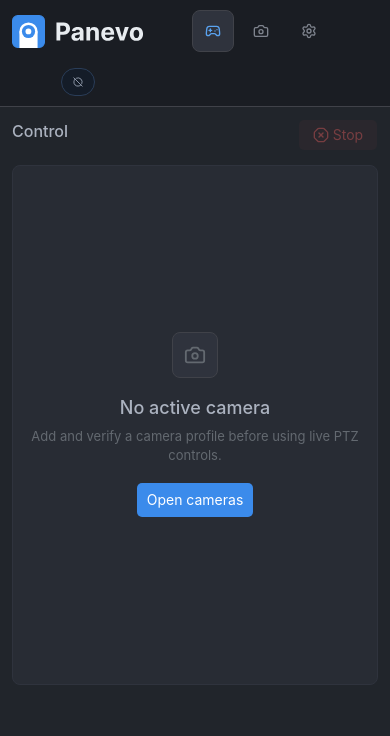
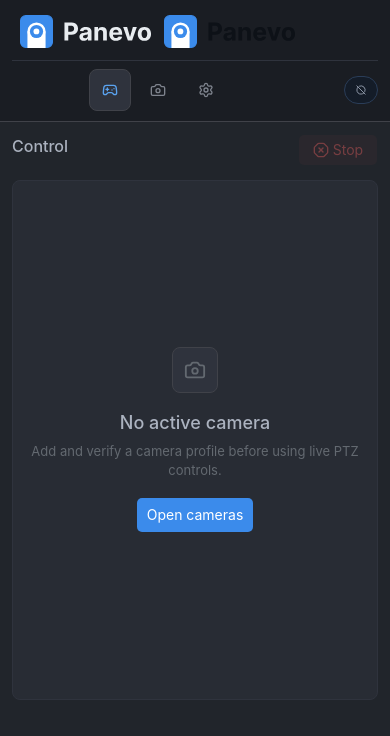
Before and after one commit to dutchdronesquad/panevo, a React (Vite) app: page / in a window 390 px wide. Shown: the top 736 px of the page. Built offline with nearby package versions, Linux system fonts and the light colour scheme.

Commit message:
feat: Update AppSidebar with new branding assets and improve layout styles

```diff
--- a/src/renderer/components/shell/AppSidebar.tsx
+++ b/src/renderer/components/shell/AppSidebar.tsx
@@ -12,7 +12,8 @@ import {
   TooltipTrigger,
 } from "@/renderer/components/ui/tooltip";
 import panevoIcon from "@/assets/brand/panevo-icon-color.svg";
-import panevoLogo from "@/assets/brand/panevo-logo-color-darkbg.svg";
+import panevoLogoDark from "@/assets/brand/panevo-logo-color-darkbg.svg";
+import panevoLogoLight from "@/assets/brand/panevo-logo-color-lightbg.svg";
 import type { CameraConnectionStatus, CameraProfile } from "../../types/camera";
 
 export type AppView = "control" | "cameras" | "settings";
@@ -90,9 +91,19 @@ export const AppSidebar = ({
   return (
     <aside className="sidebar">
       <div className="brand-row sidebar-brand">
-        <img className="brand-logo-full" src={panevoLogo} alt="Panevo" />
+        <img
+          className="brand-logo-full brand-logo-full--dark"
+          src={panevoLogoDark}
+          alt="Panevo"
+        />
+        <img
+          className="brand-logo-full brand-logo-full--light"
+          src={panevoLogoLight}
+          alt="Panevo"
+        />
         <img className="brand-logo-icon" src={panevoIcon} alt="Panevo" />
       </div>
+      <div className="sidebar-separator" />
 
       <nav className="sidebar-nav" aria-label="Panevo views">
         {navBtn("control", <Gamepad2 size={16} />, "Control")}
--- a/src/renderer/styles.css
+++ b/src/renderer/styles.css
@@ -244,8 +244,8 @@ button {
 
 .sidebar {
   display: grid;
-  grid-template-rows: auto auto 1fr auto;
-  gap: 20px;
+  grid-template-rows: auto auto auto 1fr auto;
+  row-gap: 8px;
   height: 100vh;
   overflow: hidden;
   border-right: 1px solid var(--panevo-border-strong);
@@ -255,7 +255,8 @@ button {
 
 .sidebar-brand {
   align-items: center;
-  min-height: 40px;
+  min-height: 42px;
+  padding: 0 8px;
 }
 
 .sidebar-brand h1 {
@@ -268,6 +269,12 @@ button {
 .sidebar-nav {
   display: grid;
   gap: 4px;
+}
+
+.sidebar-separator {
+  height: 1px;
+  background: var(--panevo-border-subtle);
+  margin: 2px 8px;
 }
 
 .sidebar-nav-button {
@@ -417,8 +424,20 @@ button {
 
 .brand-logo-full {
   display: block;
-  width: 150px;
+  width: 156px;
   height: auto;
+}
+
+.brand-logo-full--light {
+  display: none;
+}
+
+:root[data-theme="light"] .brand-logo-full--dark {
+  display: none;
+}
+
+:root[data-theme="light"] .brand-logo-full--light {
+  display: block;
 }
 
 .brand-logo-icon {
@@ -1826,7 +1845,7 @@ input:disabled {
   }
 
   .sidebar {
-    gap: 16px;
+    row-gap: 8px;
     padding: 12px 8px;
   }
 
@@ -1894,7 +1913,7 @@ input:disabled {
 
   .sidebar {
     grid-template-columns: auto 1fr auto;
-    grid-template-rows: auto;
+    grid-template-rows: auto auto;
     align-items: center;
     height: auto;
     border-right: 0;
@@ -1913,6 +1932,11 @@ input:disabled {
 
   .brand-logo-icon {
     display: none;
+  }
+
+  .sidebar-separator {
+    grid-column: 1 / -1;
+    margin: 0;
   }
 
   .sidebar-brand > div:not(.brand-mark) {
```
